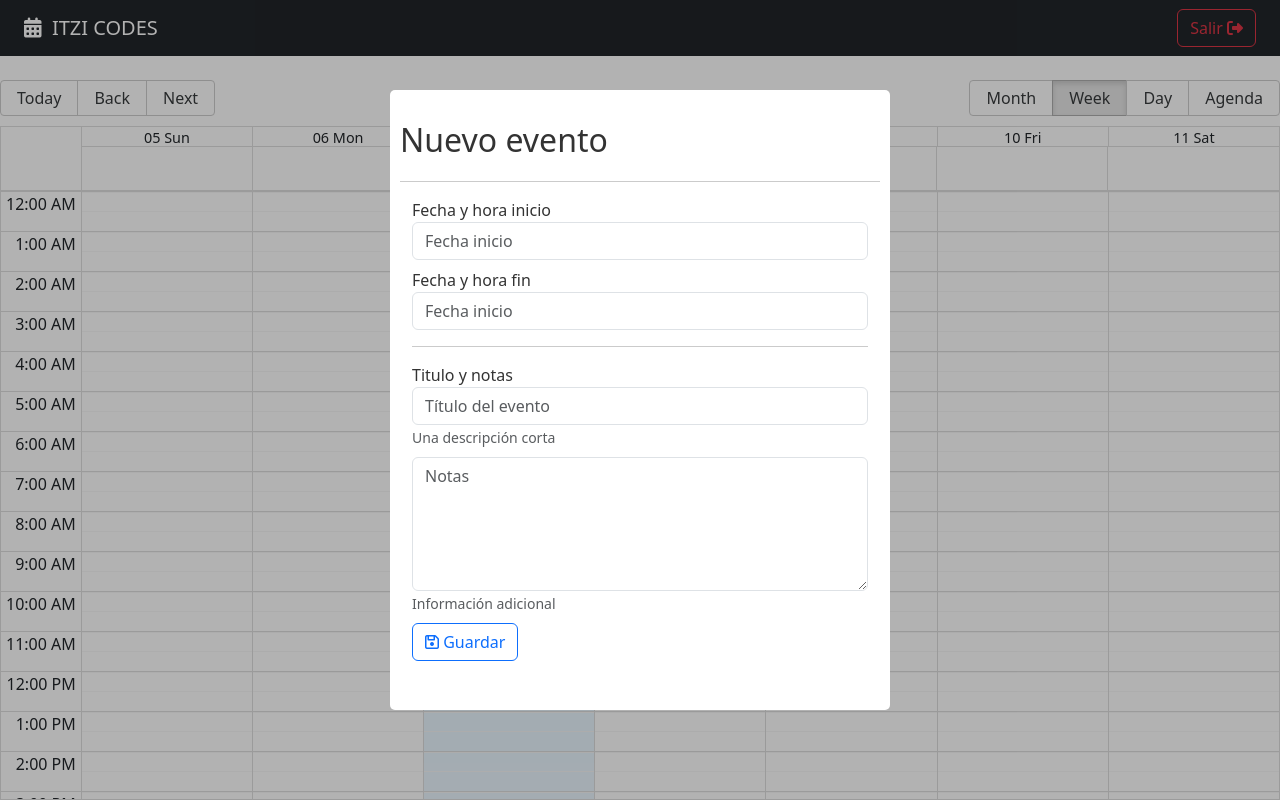
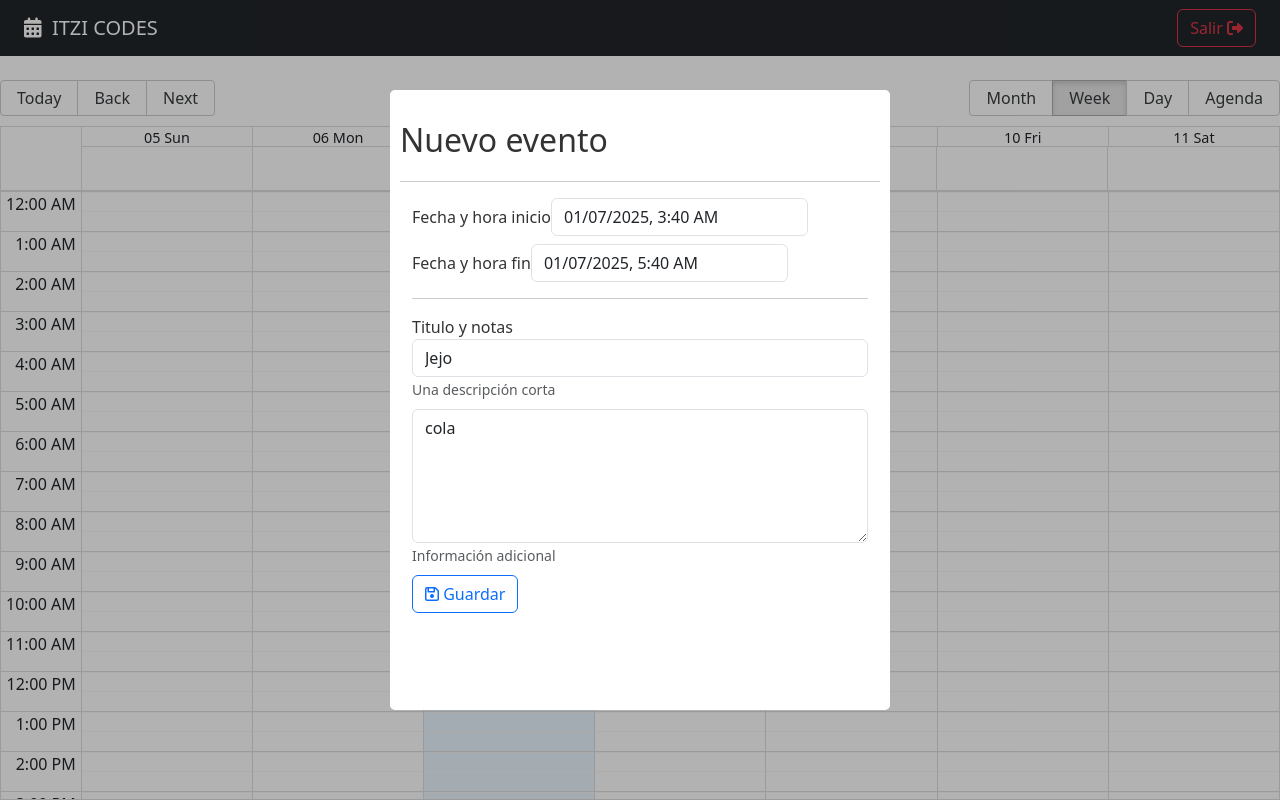
Before and after one commit to Itzelvillg/Calendar, a React (Vite) app: page /auth in a window 1280 px wide. Built offline with nearby package versions, Linux system fonts and the light colour scheme.

Commit message:
DatePicker implemented, formValues onChange implemented, Modal information and styling

```diff
--- a/src/calendar/components/CalendarModal.jsx
+++ b/src/calendar/components/CalendarModal.jsx
@@ -1,5 +1,10 @@
+import { addHours } from "date-fns";
 import { useState } from "react";
 import ReactModal from "react-modal"
+import DatePicker from "react-datepicker";
+import "react-datepicker/dist/react-datepicker.css";
+
+
 
 const customStyles = {
   content: {
@@ -11,37 +16,53 @@ const customStyles = {
     transform: 'translate(-50%, -50%)',
   },
 };
+
 ReactModal.setAppElement('#root');
 
 export const CalendarModal = () => {
 
     const [isOpen, setIsOpen] = useState(true);
+    const [formValues, setFormValues] = useState( {title: 'Jejo', notes: 'cola', start: new Date(), end: addHours(new Date(), 2)})
 
-  const onCloseModal = ()=>{
+    const onCloseModal = () => {
         console.log('cerrando modal')
-    setIsOpen(false)}
+        setIsOpen(false)
+    }
+
+    const onInputChange = ({target})=>{
+        setFormValues({...formValues,[target.name]: target.value })
+    }
+
+    const onDateChanged = (event, changing) => {
+        setFormValues({...formValues, [changing]:event})
+    }
+
+
+
 
   return (
 
-   <ReactModal isOpen={isOpen}
+   <ReactModal
+        isOpen={isOpen}
         className='modal'
         overlayClassName='modal-fondo'
         closeTimeoutMS={200}
         onRequestClose={onCloseModal}
         style={customStyles}
     >
+
     <h1> Nuevo evento </h1>
     <hr />
     <form className="container">
 
-    <div className="form-group mb-2">
+        <div className="form-group mb-2 ">
             <label>Fecha y hora inicio</label>
-        <input className="form-control" placeholder="Fecha inicio" />
+            <DatePicker selected={formValues.start} className="form-control" onChange={(event) => onDateChanged(event, 'start')} dateFormat='Pp' showTimeSelect/>
         </div>
 
         <div className="form-group mb-2">
             <label>Fecha y hora fin</label>
-        <input className="form-control" placeholder="Fecha inicio" />
+            <DatePicker minDate={formValues.start} selected={formValues.end} className="form-control" onChange={(event) => onDateChanged(event, 'end')}  dateFormat='Pp' showTimeSelect/>
         </div>
 
         <hr />
@@ -52,7 +73,9 @@ export const CalendarModal = () => {
                 className="form-control"
                 placeholder="Título del evento"
                 name="title"
+                value={formValues.title}
                 autoComplete="off"
+                onChange={onInputChange}
             />
             <small id="emailHelp" className="form-text text-muted">Una descripción corta</small>
         </div>
@@ -64,6 +87,8 @@ export const CalendarModal = () => {
                 placeholder="Notas"
                 rows="5"
                 name="notes"
+                value={formValues.notes}
+                onChange={onInputChange}
             ></textarea>
             <small id="emailHelp" className="form-text text-muted">Información adicional</small>
         </div>
```
Also changed, not shown: 2 other files (tests, documents, lock files or other folders). Lines whose indentation alone changed are shown as unchanged.
